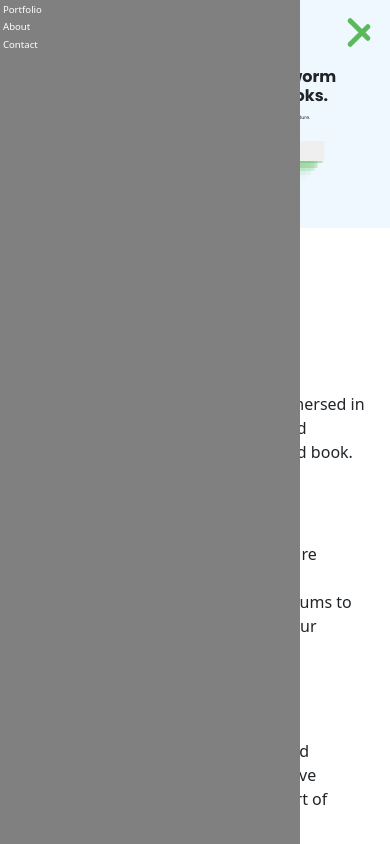
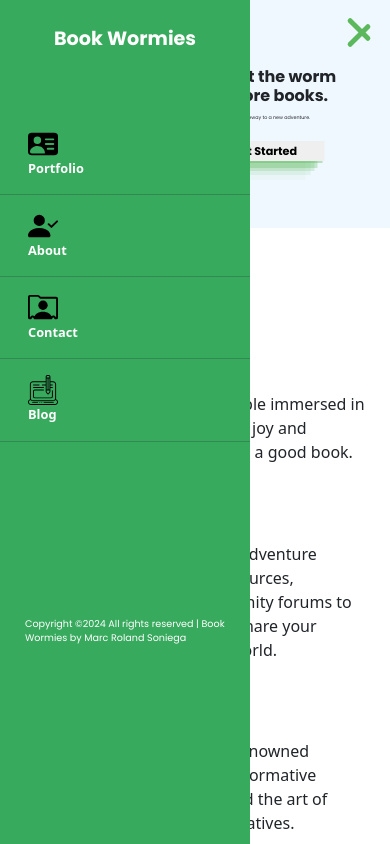
Before and after one commit to Marcpro1221/Book-Wormies, a plain HTML site: page index.html in a window 390 px wide. Both pictures are taken after a click on the element 359 px from the left and 32 px from the top of the page. Shown: the top 844 px of the page. Drawn offline with nearby package versions, Linux system fonts and the light colour scheme; a web font is replaced by a local one.

Commit message:
sidebar changes

```diff
--- a/index.css
+++ b/index.css
@@ -20,6 +20,9 @@ body{
     align-items: center;
     width: 100%;
 }
+.sidebar-hide{
+    display: none;
+}
 #title{
     margin-left: auto;
     font-size: 2rem;
@@ -31,15 +34,17 @@ body{
 .header{
     font-size: 1.5rem;
     list-style: none;
-    margin: 40px;
+    margin: 20px;
+    display: flex;
 }
 
 .header:hover{
     background-color: rgba(92, 184, 92, 0.3);
     transition: 0.3s;
     border-radius: 10%;
-    padding: 2%;
+    padding: 1%;
     cursor: pointer;
+    align-items: center;
 }
 ul{
     display: flex;
@@ -77,21 +82,17 @@ ul{
        rgba(92, 184, 92, 0.05) -25px 25px;
 }
 .getstarted:hover{
-    box-shadow:  rgba(92, 184, 92, 0.05) -5px 5px,
-    rgba(92, 184, 92, 0.1) -10px 10px,
-     rgba(92, 184, 92, 0.2) -15px 15px,
-      rgba(92, 184, 92, 0.3) -20px 20px,
-        rgba(92, 184, 92, 0.4) -25px 25px;
-
+    box-shadow:
+        rgba(92, 184, 92, 0.4) -10px 10px;
 }
 
 /* Feature section*/
 .feature:hover{
-    box-shadow: rgba(240, 46, 170, 0.4) 5px 5px,
-    rgba(240, 46, 170, 0.3) -10px 10px,
-     rgba(240, 46, 170, 0.2) -15px 15px,
-      rgba(240, 46, 170, 0.1) -20px 20px,
-       rgba(240, 46, 170, 0.05) -25px 25px;
+    box-shadow: rgba(92, 184, 92, 0.4) -2px 2px,
+    rgba(92, 184, 92, 0.3) -7px 7px,
+     rgba(92, 184, 92, 0.2) -10px 10px,
+      rgba(92, 184, 92, 0.1) -14px 14px,
+       rgba(92, 184, 92, 0.05) -19px 19px;
 }
 
 .protest-revolution-regular {
@@ -177,6 +178,10 @@ ul{
     .hero-title > p{
         font-size: 1.4rem;
     }
+    .header{
+        font-size: 1.3rem;
+        margin: 20px;
+    }
 }
 @media(max-width:1570px){
     .hero-title > h1{
@@ -219,7 +224,7 @@ ul{
     }
     .header{
         font-size: 1.3rem;
-        margin: 30px;
+        margin: 20px;
     }
     #title{
         font-size: 1.8rem;
@@ -239,7 +244,7 @@ ul{
     }
     .header{
         font-size: 1.1rem;
-        margin: 25px;
+        margin: 20px;
     }
 
 }
@@ -353,12 +358,16 @@ ul{
     .book-wormies{
         font-size: 1.2rem;
     }
+    .book-title{
+        font-size: 1.6rem;
+    }
     .header{
         font-size: 1rem;
-        margin: 10px;
-        display: none;
+        font-weight: bold;
         color: white;
         transition: 0.3s;
+        margin-top: 10px;
+        padding-left: 10%;
     }
     .selection{
         margin-right: 25px;
@@ -373,12 +382,17 @@ ul{
     .prompt-bold {
         font-size: 2rem;
     }
+    .footer{
+        font-size: 0.8rem;
+        margin-top: 100%;
+    }
     .mukta-bold {
         font-size: 2rem;
     }
     .subtext-holder{
         font-size: 0.8rem;
     }
+
     .getstarted{
     box-shadow: rgba(92, 184, 92, 0.4) -2px 2px,
     rgba(92, 184, 92, 0.3) -7px 7px,
@@ -388,11 +402,23 @@ ul{
     }
     ul {
      display: block;
-     padding: 0;
+    }
+    .pad{
+        padding: 0;
+    }
+    .hidden-item{
+        display: none;
+        transition: 0.3s;
+    }
+    .header:hover{
+        transition: 0.3s;
     }
     /*
     Hamburger Menu
     */
+    .sidebar-hide{
+        display: block;
+    }
     .center {
         top: 2%;
         right: 4%;
@@ -425,13 +451,13 @@ ul{
       z-index: 1;
       width:0;
       height: 100vh;
-      background-color: grey;
+      background-color: rgb(56, 170, 94);
       position: fixed;
       top: 0;
       left: 0;
       transition: 0.5s;
     }
-    .sidebar-open .header {
+    .sidebar-open .hidden-item {
         display: block;
         transition: 1s;
     }
@@ -448,9 +474,16 @@ ul{
         width: 125px;
         margin-left: 30px;
     }
+    .book-title{
+        font-size: 1.4rem;
+    }
     .header{
-        font-size: 0.8rem;
+        font-size: 0.9rem;
         margin: 5px;
+    }
+    .footer{
+        font-size: 0.6rem;
+        margin-top: 80%;
     }
     .selection{
         margin-right: 20px;
@@ -512,8 +545,15 @@ ul{
         margin-left: 20px;
     }
     .header{
+        font-size: 0.8rem;
+        margin: 3px;
+    }
+    .footer{
         font-size: 0.6rem;
-        margin: 3px;
+        margin-top: 60%;
+    }
+    .book-title{
+        font-size: 1.2rem;
     }
     .selection{
         margin-right: 15px;
@@ -535,11 +575,15 @@ ul{
         margin-left: 10px;
     }
     .header{
-        font-size: 0.5rem;
+        font-size: 1rem;
         margin: 2px;
     }
     .selection{
         margin-left: auto;
         margin-right: 10px;
      }
+     .footer{
+        font-size: 0.6rem;
+        margin-top: 50%;
+    }
 }
--- a/index.html
+++ b/index.html
@@ -42,16 +42,34 @@
                 <h1 class="poppins-bold book-wormies">Book Wormies</h1>
             </div>
             <div class="selection">
-                <div class="center" id="bttn" onclick="toggleNavigation()">
-                  <div></div>
-                </div>
-                <div class="sidebar">
-                  <ul style="padding: 0;">
-                    <li class="header"><a style="text-decoration: none; color: inherit;" href="#">Portfolio</a></li>
-                    <li class="header"><a style="text-decoration: none; color: inherit;" href="#about-me">About</a></li>
-                    <li class="header"><a style="text-decoration: none; color: inherit;" href="#">Contact</a></li>
+                <div>
+                  <ul>
+                    <li class="header hidden-item"><a style="text-decoration: none; color: inherit;" href="#">Portfolio</a></li>
+                    <li class="header hidden-item" ><a style="text-decoration: none; color: inherit;" href="#about-me">About</a></li>
+                    <li class="header hidden-item"><a style="text-decoration: none; color: inherit;" href="#">Contact</a></li>
+                    <li class="header hidden-item"><a style="text-decoration: none; color: inherit;" href="#">Blog</a></li>
                   </ul>
                 </div>
+            </div>
+            <!-- Create a sidebar separately -->
+            <div class="sidebar-hide">
+              <div class="center" onclick="toggleNavigation()">
+                <div></div>
+              </div>
+              <div class="sidebar">
+                <div class="hidden-item poppins-bold book-title" style="text-align: center; margin: 10%; margin-bottom: 30%; color: white;">Book Wormies</div>
+                <ul class="pad">
+                  <li class="header hidden-item" id="person-icon"><a style="text-decoration: none; color: inherit;" href="#"><img class="hidden-item" src="./asset/link/person-icon.svg" alt="svg-icon--person">Portfolio</a></li>
+                  <hr>
+                  <li class="header hidden-item" id="about-icon"><a style="text-decoration: none; color: inherit;" href="#about-me"> <img class="hidden-item" src="./asset/link/person-checkmark.svg" alt="person-checkmark-svg-icon">About</a></li>
+                  <hr>
+                  <li class="header hidden-item" id="contact-icon"><a style="text-decoration: none; color: inherit;" href="#"> <img class="hidden-item" src="./asset/link/contact-person.svg" alt="contact-icon-svg">Contact</a></li>
+                  <hr>
+                  <li class="header hidden-item" id="blog-icon"><a style="text-decoration: none; color: inherit;" href="#"><img class="hidden-item" src="./asset/link/blog-svgrepo-com.svg" alt="blog-icon-svg">Blog</a></li>
+                  <hr>
+                </ul>
+                <p class="hidden-item poppins-regular footer" style="padding: 10%; color: white;">Copyright ©2024 All rights reserved | Book Wormies by Marc Roland Soniega</p>
+              </div>
             </div>
         </div>
     </header>
--- a/index.js
+++ b/index.js
@@ -1,7 +1,9 @@
-
 var center = document.querySelector(".center");
 var sidebar = document.querySelector(".sidebar");
-var headerList = document.querySelectorAll(".sidebar .header");
+var headerList = document.querySelectorAll(".sidebar .hidden-item");
+var mediaQuery  = window.matchMedia('(min-width: 561px)');
+
+
 function toggleNavigation() {
       center.classList.toggle("clicked");
       sidebar.classList.toggle("sidebar-open");
@@ -11,8 +13,13 @@ function toggleNavigation() {
     });
 
     if (sidebar.style.width === "0px" || sidebar.style.width === "") {
-        sidebar.style.width = "300px";
+        sidebar.style.width = "250px";
     } else {
         sidebar.style.width = "0";
     }
 }
+window.addEventListener('resize', function(){
+    headerList.forEach(function (item){
+        item.style.display = mediaQuery.matches ? "block" : (sidebar.classList.contains("sidebar-open") ? "block" : "none");
+    });
+})
```
Also changed, not shown: asset/link/blog-svgrepo-com.svg (added), asset/link/contact-person.svg (added), asset/link/person-checkmark.svg (added), asset/link/person-icon.svg (added).
